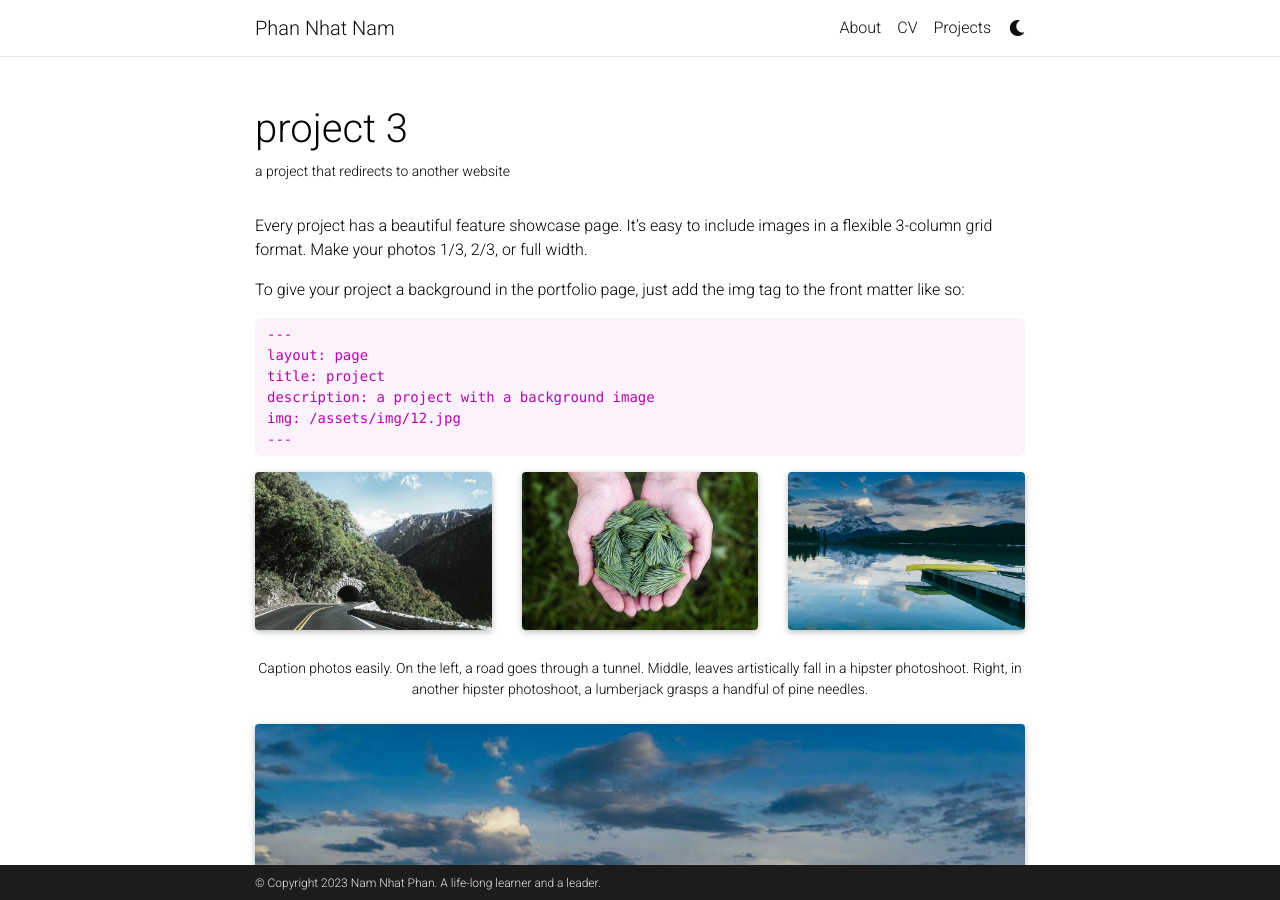
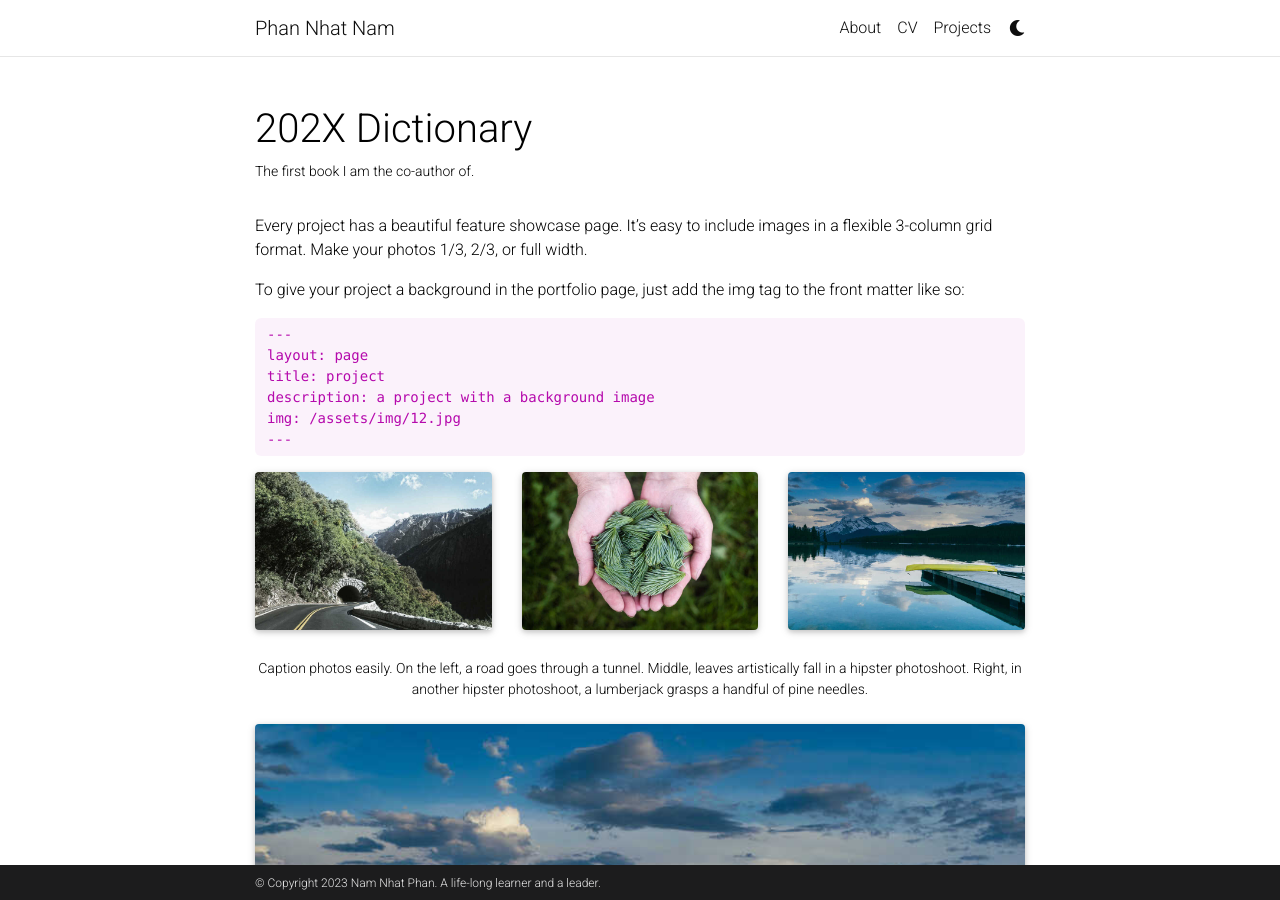
Before and after one commit to phannhatnamlhp/phannhatnamlhp.github.io, a Jekyll site: the page built from _projects/3_project.md, in a window 1280 px wide and 900 px high. Built offline with Jekyll 4.4.1, drawn with Linux system fonts in a browser that asks for light colours; full-size pictures stand in for the smaller copies a plugin makes; comment, search, counter and statistics services are not loaded; a style sheet for code colours, icons or effects is not loaded.

Commit message:
Update 3_project.md

```diff
--- a/_projects/3_project.md
+++ b/_projects/3_project.md
@@ -1,11 +1,11 @@
 ---
 layout: page
-title: project 3
-description: a project that redirects to another website
+title: 202X Dictionary
+description: The first book I am the co-author of.
 img: assets/img/7.jpg
-redirect: https://unsplash.com
-importance: 3
-category: work
+importance: 1
+category: past
+permalink: projects/202X-Dictionary
 ---
 
 Every project has a beautiful feature showcase page.
```
